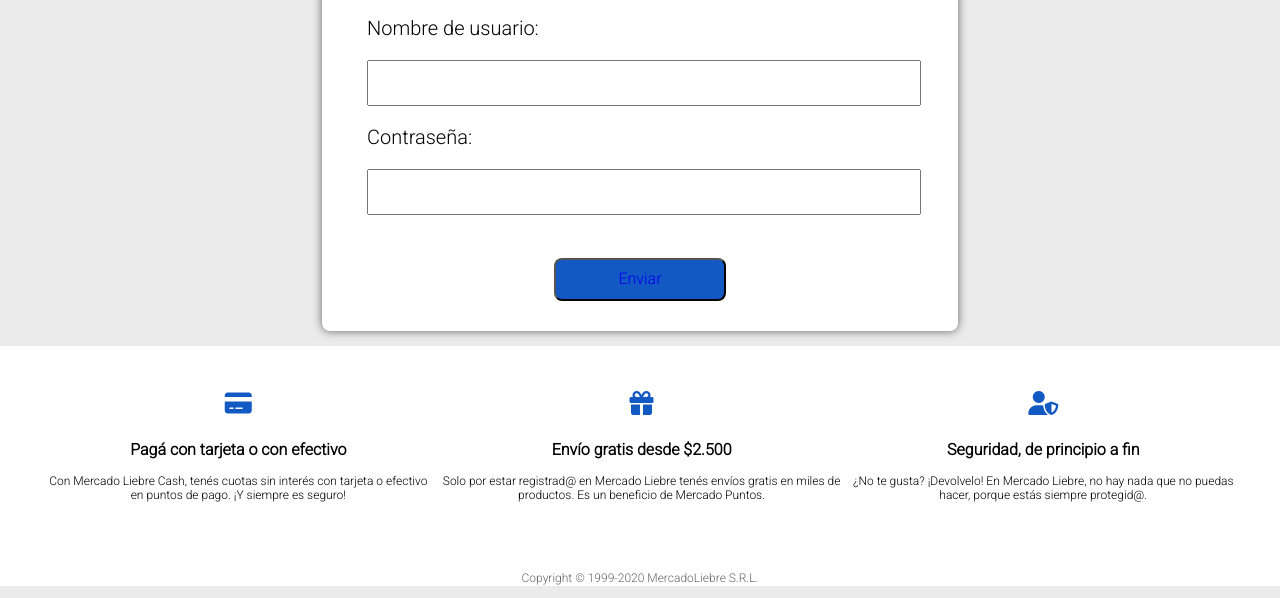
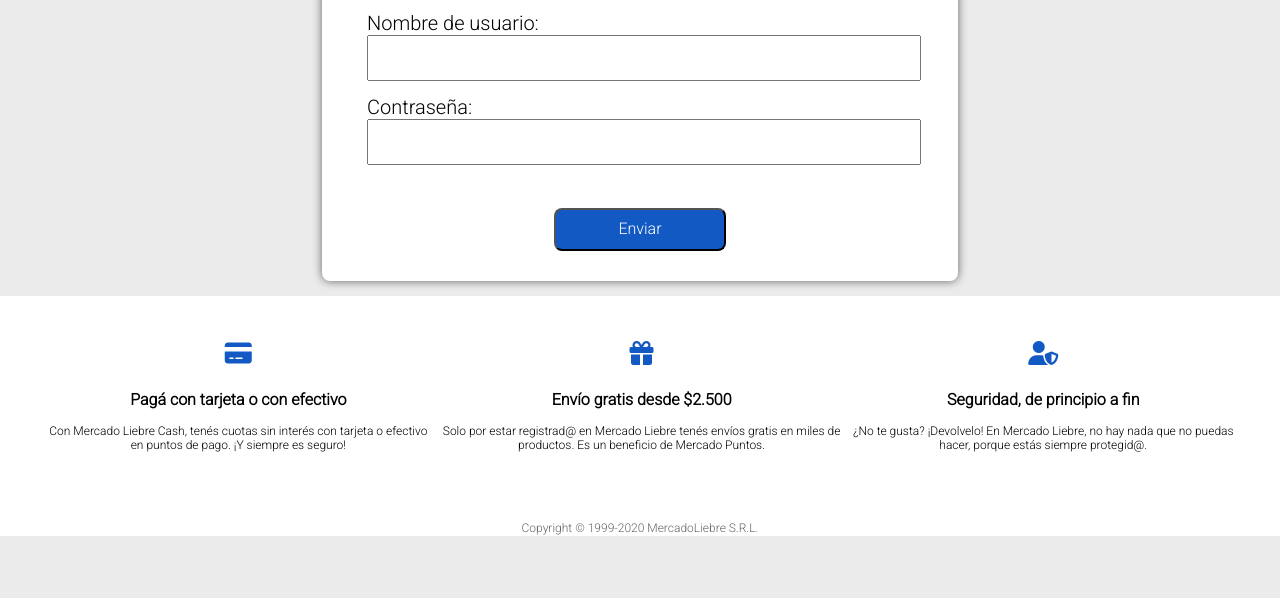
Before and after one commit to victoriaavalee/mercadoLiebre, a website: page views/ingresa.html in a window 1280 px wide. Shown: the part 203-801 px from the top of the page. Drawn offline with Linux system fonts and the light colour scheme; files that its build step writes are made by us from their sources; files whose address does not match are found by name.

Commit message:
Update ingresa.html

```diff
--- a/views/ingresa.html
+++ b/views/ingresa.html
@@ -50,20 +50,23 @@
     </header>
     <main>
         <div class="login-conteiner">
+            <form action="./" method="GET">
                 <p class="title-login">Login</p>
                 <div class="login-form">
                     <div class="login-form-name">
-                    <p>Nombre de usuario:</p>
-                    <input type="text" class="input-login" name="nombre" required>
+                        <label>Nombre de usuario:</label>
+                        <input type="text" class="input-login" name="nameUsuario" required>
                     </div>
                     <div class="login-form-password">
-                    <p>Contraseña:</p>
+                        <label>Contraseña:</label>
                         <input type="password" class="input-login" name="passwordUsuario" required>
                     </div>
+                    <!--<button type="submit" class="button-enviar" >Enviar</button>-->
                     <div class="div-enviar">
-                    <button class="button-enviar" type="submit"><a href="/">Enviar</a></button>
+                        <button type="submit" class="button-enviar">Enviar</button>
                     </div>
                 </div>
+            </form>
         </div>
     </main>
     <footer class="main-footer">
```
Lines whose indentation alone changed are shown as unchanged.
